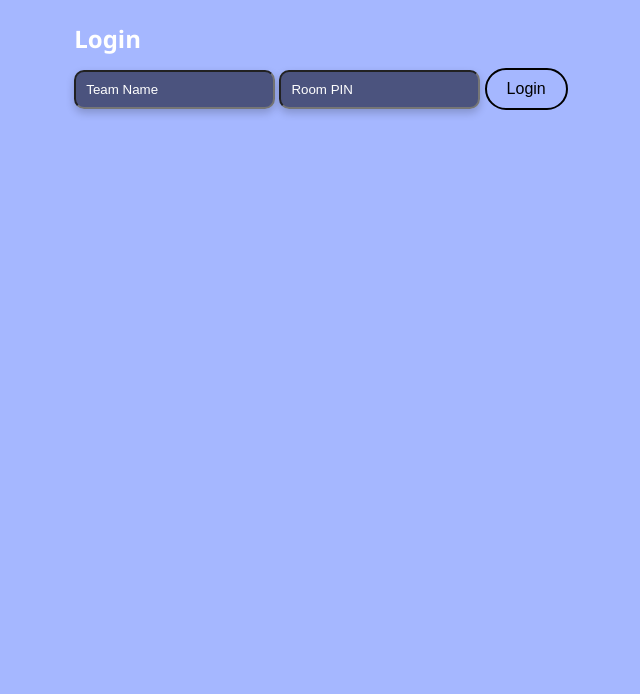
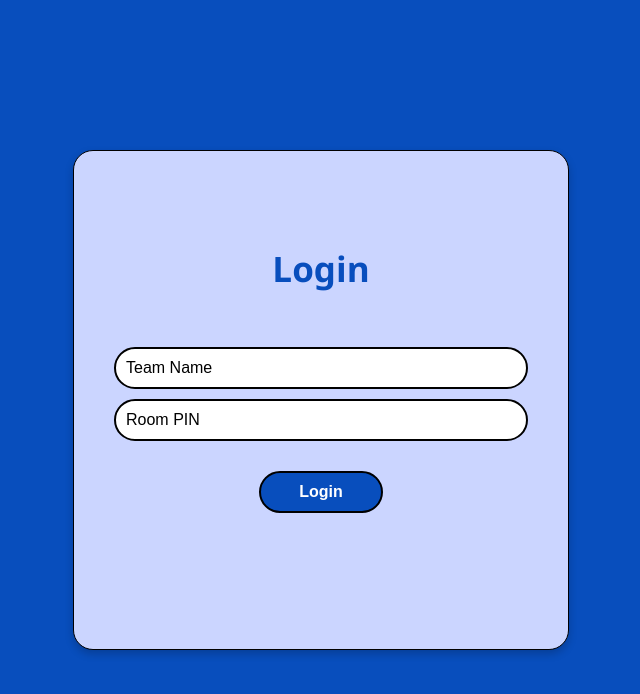
Before and after one commit to Vignesh1131321/QuikBuzz, a website: page public/login.html in a window 1280 px wide. Shown: the whole page, without its empty margins (319-959 px from the left). Drawn offline with Linux system fonts and the light colour scheme.

Commit message:
Port changes

```diff
--- a/public/css/buzzer.css
+++ b/public/css/buzzer.css
@@ -9,7 +9,7 @@
 
   body {
     font-family: 'Segoe UI', Tahoma, Geneva, Verdana, sans-serif;
-    background: #a5b7ff;
+    background: #cbd5ff;
     color: #fff;
     line-height: 1.6;
     display: flex;
@@ -23,15 +23,13 @@
     margin-top: 30px;
     margin-bottom: 30px;
   } */
-  .createRoom {
-    margin-top: 40px;
-  }
+
 
   /* Navbar Styles */
 
 
   button {
-    background-color: #a5b7ff;
+    background-color: #cbd5ff;
     color: black;
     border: 2px solid black;
     padding: 10px 20px;
--- a/public/css/home.css
+++ b/public/css/home.css
@@ -45,7 +45,7 @@ body {
 
 /* Right half styling */
 .right-half {
-    background: #a5b7ff; /* Light background for right half */
+    background: #cbd5ff; /* Light background for right half */
     color: #333;
     text-align: center;
     padding: 20px;
--- /dev/null
+++ b/public/css/login.css
@@ -0,0 +1,87 @@
+/* #cbd5ff */
+
+* {
+    margin: 0;
+    padding: 0;
+    box-sizing: border-box;
+}
+
+h2{
+    font-size: 35px;
+    margin-top: 50px;
+    color: #084ebd;
+}
+
+
+body {
+    font-family: 'Segoe UI', Tahoma, Geneva, Verdana, sans-serif;
+    background: #084ebd;
+    color: #fff;
+    line-height: 1.6;
+    display: flex;
+    flex-direction: column;
+    align-items: center;
+    padding: 20px;
+    min-height: 100vh; /* Adjusted to ensure the container is vertically centered */
+}
+
+.container {
+    border: 1px solid black;
+    margin: auto auto;
+    background-color: #cbd5ff;
+    padding: 40px; /* Increased padding for a larger container */
+    border-radius: 20px;
+    max-width: 40%; /* Increased the max-width for a larger container */
+    height: 500px;
+    width: 100%; /* Ensure it uses full width up to max-width */
+    display: flex;
+    flex-direction: column;
+    align-items: center;
+    box-shadow: 0 4px 8px rgba(0, 0, 0, 0.2);
+}
+
+input {
+    width: 100%;
+    padding: 10px;
+    border-radius: 25px;
+    border: 2px solid black;
+    font-size: 16px;
+
+}
+button{
+    width: 30%;
+    margin: 10px auto;
+    padding: 10px;
+    border-radius: 25px;
+    border: 2px solid black;
+    font-size: 16px;
+    display: block; /* Ensure block-level element to center properly */
+}
+#teamName{
+    margin-top: 50px;
+    margin-bottom: 10px;
+}
+#pin{
+    margin-top:0px;
+    margin-bottom: 20px;
+}
+input {
+    background-color: #fff;
+    color: #000;
+}
+
+button {
+    background-color: #084ebd;
+    color: rgb(255, 255, 255);
+    cursor: pointer;
+    transition: background-color 0.3s ease;
+    text-align: center;
+    font-weight: bold;
+}
+
+button:hover {
+    background-color: #8a9eff; /* Slightly different color on hover */
+    color: #084ebd;
+    font-weight: bold;
+    box-shadow: 0 2px 4px rgba(1, 1, 1, 0.5);
+}
--- a/public/css/styles.css
+++ b/public/css/styles.css
@@ -13,7 +13,7 @@
 }
 body {
   font-family: 'Segoe UI', Tahoma, Geneva, Verdana, sans-serif;
-  background: #a5b7ff;
+  background: #cbd5ff;
   color: #fff;
   line-height: 1.6;
   display: flex;
@@ -88,7 +88,7 @@ body {
 
 
 button {
-  background-color: #a5b7ff;
+  background-color: #cbd5ff;
   color: black;
   border: 2px solid black;
   padding: 10px 20px;
--- a/public/login.html
+++ b/public/login.html
@@ -3,11 +3,11 @@
 <head>
   <meta charset="UTF-8">
   <meta name="viewport" content="width=device-width, initial-scale=1.0">
-  <link rel="stylesheet" href="css/new.css">
+  <link rel="stylesheet" href="css/login.css">
   <title>Login</title>
   <style>
     .input1::placeholder{
-      color:white;
+      color:black;
     }
   </style>
 </head>
```
Also changed, not shown: public/buzzer.html (+1 -4 lines), public/createRoom.html (+0 -4 lines), public/js/createRoom.js (+1 -8 lines).
